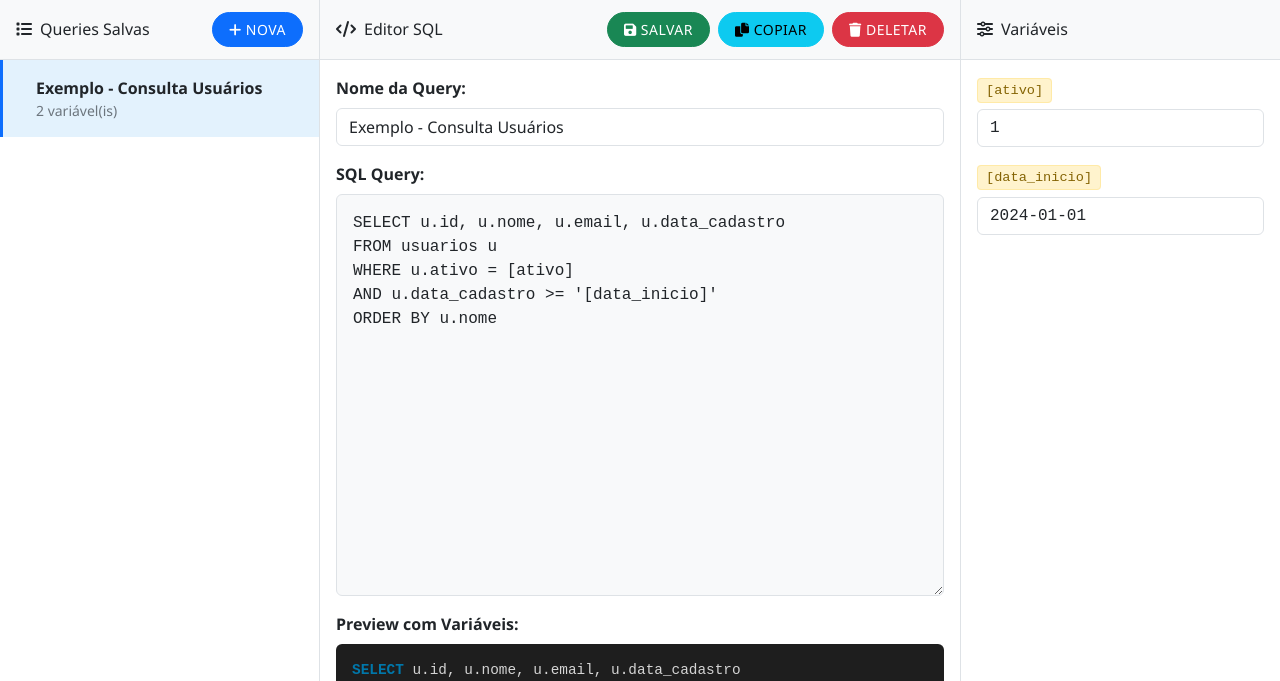
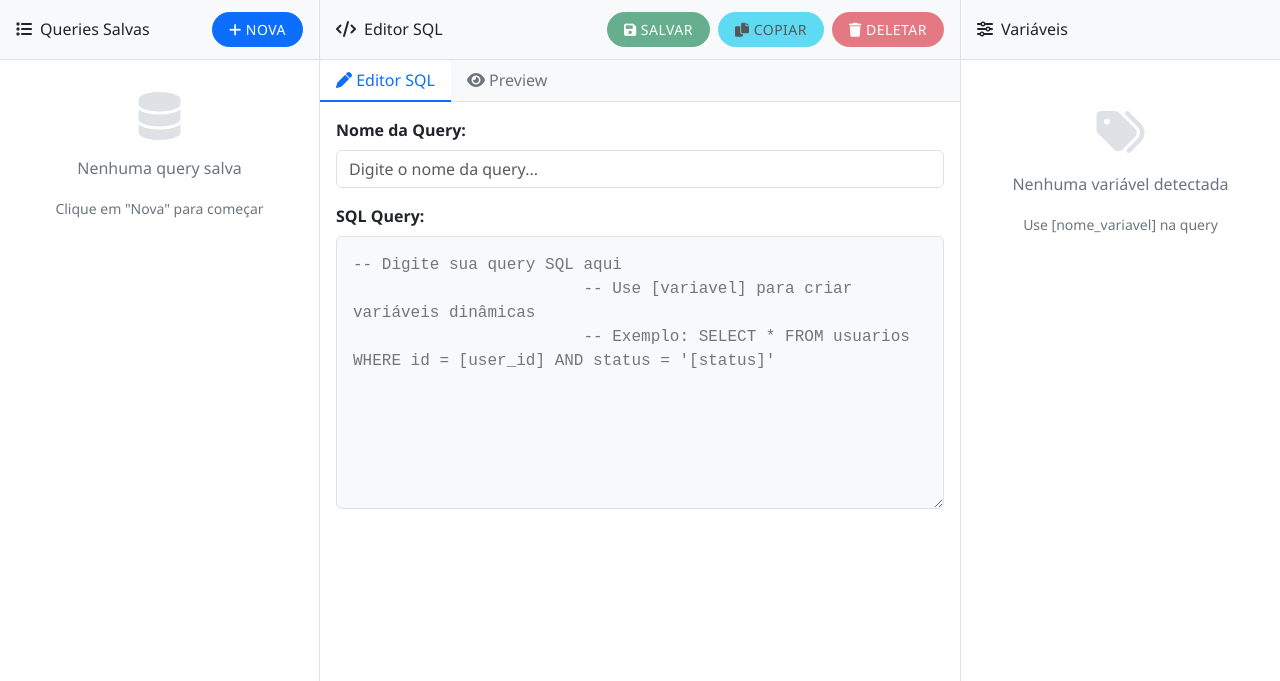
Before and after one commit to ggortan/SQL-Query-Manager, a plain HTML site: page index.html in a window 1280 px wide. Shown: the top 681 px of the page. Drawn offline with nearby package versions, Linux system fonts and the light colour scheme.

Commit message:
Implementação de abas de navegação e sintaxe aprimorada

```diff
--- a/index.html
+++ b/index.html
@@ -51,8 +51,8 @@
 
             </div>
 
-            <!-- Editor Central -->
-            <div class="col-md-6 query-editor p-0">
+            <!-- Editor Central com Abas -->
+            <div class="col-md-6 query-editor p-0 d-flex flex-column">
                 <div class="section-header d-flex justify-content-between align-items-center">
                     <h6 class="mb-0"><i class="fas fa-code me-2"></i>Editor SQL</h6>
                     <div class="btn-group-custom d-flex">
@@ -67,26 +67,44 @@
                         </button>
                     </div>
                 </div>
-
-                <div class="p-3 flex-grow-1 d-flex flex-column query-section">
+                <!-- Abas -->
+                <ul class="nav nav-tabs sql-tabs" id="editorTabs" role="tablist">
+                  <li class="nav-item" role="presentation">
+                    <button class="nav-link active" id="tab-sql" data-bs-toggle="tab" data-bs-target="#tabPanel-sql" type="button" role="tab" aria-controls="tabPanel-sql" aria-selected="true">
+                      <i class="fas fa-pen"></i> Editor SQL
+                    </button>
+                  </li>
+                  <li class="nav-item" role="presentation">
+                    <button class="nav-link" id="tab-preview" data-bs-toggle="tab" data-bs-target="#tabPanel-preview" type="button" role="tab" aria-controls="tabPanel-preview" aria-selected="false">
+                      <i class="fas fa-eye"></i> Preview
+                    </button>
+                  </li>
+                </ul>
+                <div class="tab-content flex-grow-1 d-flex flex-column p-3 query-section" id="editorTabsContent">
+                  <div class="tab-pane fade show active flex-grow-1 d-flex flex-column" id="tabPanel-sql" role="tabpanel" aria-labelledby="tab-sql">
                     <div class="mb-3">
                         <label class="form-label fw-bold">Nome da Query:</label>
                         <input type="text" class="form-control" id="queryName" placeholder="Digite o nome da query..." onchange="updateCurrentQuery()">
                     </div>
-
-                    <div class="mb-3 flex-grow-1 d-flex flex-column">
+                    <div class="mb-3 flex-grow-1 d-flex flex-column position-relative">
                         <label class="form-label fw-bold">SQL Query:</label>
-                        <textarea class="sql-editor flex-grow-1" id="queryEditor" placeholder="-- Digite sua query SQL aqui
+                        <div class="editor-highlight-wrapper flex-grow-1 position-relative">
+                          <!-- Overlay de syntax highlight será inserido via JS -->
+                          <pre class="editor-highlight-output"></pre>
+                          <textarea class="sql-editor flex-grow-1 position-absolute top-0 start-0 w-100 h-100" id="queryEditor" placeholder="-- Digite sua query SQL aqui
                         -- Use [variavel] para criar variáveis dinâmicas
                         -- Exemplo: SELECT * FROM usuarios WHERE id = [user_id] AND status = '[status]'" oninput="handleQueryInput()"></textarea>
+                        </div>
                     </div>
-
+                  </div>
+                  <div class="tab-pane fade flex-grow-1 d-flex flex-column" id="tabPanel-preview" role="tabpanel" aria-labelledby="tab-preview">
                     <div class="mb-2">
                         <label class="form-label fw-bold">Preview com Variáveis:</label>
                         <div class="sql-preview" id="queryPreview">
                             <span class="text-muted">A query processada aparecerá aqui...</span>
                         </div>
                     </div>
+                  </div>
                 </div>
             </div>
 
--- a/script.js
+++ b/script.js
@@ -1,3 +1,54 @@
+// --- Syntax Highlighting Overlay e Abas ---
+function syncEditorHighlight() {
+    const textarea = document.getElementById('queryEditor');
+    const overlay = document.querySelector('.editor-highlight-output');
+    if (!textarea || !overlay) return;
+    // Pega o valor do textarea e aplica highlight
+    let value = textarea.value || '';
+    overlay.innerHTML = queryManager ? queryManager.highlightSQL(value) : value;
+    // Sincroniza scroll
+    overlay.scrollTop = textarea.scrollTop;
+    overlay.scrollLeft = textarea.scrollLeft;
+}
+
+// Sincronizar overlay ao digitar e ao rolar
+document.addEventListener('DOMContentLoaded', function() {
+    const textarea = document.getElementById('queryEditor');
+    if (textarea) {
+        textarea.addEventListener('input', syncEditorHighlight);
+        textarea.addEventListener('scroll', syncEditorHighlight);
+        // Inicializa overlay
+        syncEditorHighlight();
+    }
+    // Abas Bootstrap: garantir que o overlay seja atualizado ao trocar para o editor
+    const tabSql = document.getElementById('tab-sql');
+    if (tabSql) {
+        tabSql.addEventListener('shown.bs.tab', function() {
+            setTimeout(syncEditorHighlight, 10);
+        });
+    }
+});
+
+// Atualizar overlay ao carregar query
+const originalLoadQueryInEditor = SQLQueryManager.prototype.loadQueryInEditor;
+SQLQueryManager.prototype.loadQueryInEditor = function() {
+    originalLoadQueryInEditor.call(this);
+    setTimeout(syncEditorHighlight, 10);
+};
+
+// Atualizar overlay ao atualizar query
+const originalUpdateCurrentQuery = SQLQueryManager.prototype.updateCurrentQuery;
+SQLQueryManager.prototype.updateCurrentQuery = function() {
+    originalUpdateCurrentQuery.call(this);
+    setTimeout(syncEditorHighlight, 10);
+};
+
+// Atualizar overlay ao manipular input
+const originalHandleQueryInput = SQLQueryManager.prototype.handleQueryInput;
+SQLQueryManager.prototype.handleQueryInput = function() {
+    if (originalHandleQueryInput) originalHandleQueryInput.call(this);
+    setTimeout(syncEditorHighlight, 10);
+};
 class ThemeManager {
     constructor() {
         this.STORAGE_KEY = 'sqlQueryManager_theme';
@@ -320,20 +371,18 @@ autoResizeTextarea() {
     highlightSQL(sql) {
         // Palavras-chave SQL
         const keywords = ['SELECT', 'FROM', 'WHERE', 'JOIN', 'INNER', 'LEFT', 'RIGHT', 'ON', 'AND', 'OR', 'ORDER', 'BY', 'GROUP', 'HAVING', 'INSERT', 'UPDATE', 'DELETE', 'AS', 'DISTINCT', 'COUNT', 'SUM', 'AVG', 'MAX', 'MIN'];
-
         let highlighted = sql;
-
+        // Variáveis customizadas [nome]
+        highlighted = highlighted.replace(/\[([a-zA-Z0-9_]+)\]/g, '<span class="sql-variable">[$1]</span>');
+        // Strings
+        highlighted = highlighted.replace(/'([^']*)'/g, '<span class="sql-string">\'$1\'</span>');
+        // Comentários
+        highlighted = highlighted.replace(/--(.*)$/gm, '<span class="sql-comment">--$1</span>');
+        // Palavras-chave (após variáveis para não afetar dentro de variáveis)
         keywords.forEach(keyword => {
             const regex = new RegExp(`\\b${keyword}\\b`, 'gi');
             highlighted = highlighted.replace(regex, `<span class="sql-keyword">${keyword.toUpperCase()}</span>`);
         });
-
-        // Strings
-        highlighted = highlighted.replace(/'([^']*)'/g, '<span class="sql-string">\'$1\'</span>');
-
-        // Comentários
-        highlighted = highlighted.replace(/--(.*)$/gm, '<span class="sql-comment">--$1</span>');
-
         return highlighted;
     }
 
--- a/style.css
+++ b/style.css
@@ -1,3 +1,86 @@
+/* Abas do editor SQL */
+.sql-tabs {
+        background: var(--bg-secondary);
+        border-bottom: 1px solid var(--border-color);
+        margin-bottom: 0;
+}
+.sql-tabs .nav-link {
+        color: var(--text-secondary);
+        font-weight: 500;
+        border: none;
+        border-bottom: 2px solid transparent;
+        background: none;
+        transition: color 0.2s, border-color 0.2s;
+}
+.sql-tabs .nav-link.active {
+        color: #0d6efd;
+        border-bottom: 2px solid #0d6efd;
+        background: var(--bg-primary);
+}
+.sql-tabs .nav-link:focus {
+        outline: none;
+        box-shadow: none;
+}
+
+/* Overlay de syntax highlight no editor */
+.editor-highlight-wrapper {
+        position: relative;
+        width: 100%;
+        height: 100%;
+        min-height: 150px;
+        flex: 1 1 auto;
+}
+.editor-highlight-output {
+        pointer-events: none;
+        user-select: none;
+        position: absolute;
+        top: 0; left: 0; right: 0; bottom: 0;
+        width: 100%;
+        height: 100%;
+        margin: 0;
+        padding: 1rem;
+        font-family: 'Courier New', monospace;
+        font-size: 1rem;
+        line-height: 1.5;
+        white-space: pre-wrap;
+        word-break: break-all;
+        background: transparent;
+        color: transparent;
+        z-index: 1;
+        overflow-y: auto;
+}
+.sql-editor {
+        background: transparent;
+        color: var(--text-primary);
+        position: relative;
+        z-index: 2;
+        /* O resto já está definido acima */
+}
+
+/* Syntax highlight para variáveis customizadas */
+.sql-variable {
+        color: #b8860b;
+        background: #fffbe6;
+        border-radius: 0.2em;
+        padding: 0 0.15em;
+        font-weight: 600;
+        border: 1px solid #ffeaa7;
+        transition: color 0.3s, background 0.3s, border 0.3s;
+}
+
+@media (max-width: 991.98px) {
+    .main-container {
+        height: auto;
+    }
+    .sidebar, .query-editor, .variables-panel {
+        height: auto;
+        min-height: 0;
+    }
+    .query-section, .variables-content {
+        max-height: 300px;
+        overflow-y: auto;
+    }
+}
 :root {
     /* Light theme colors */
     --bg-primary: #ffffff;
```
